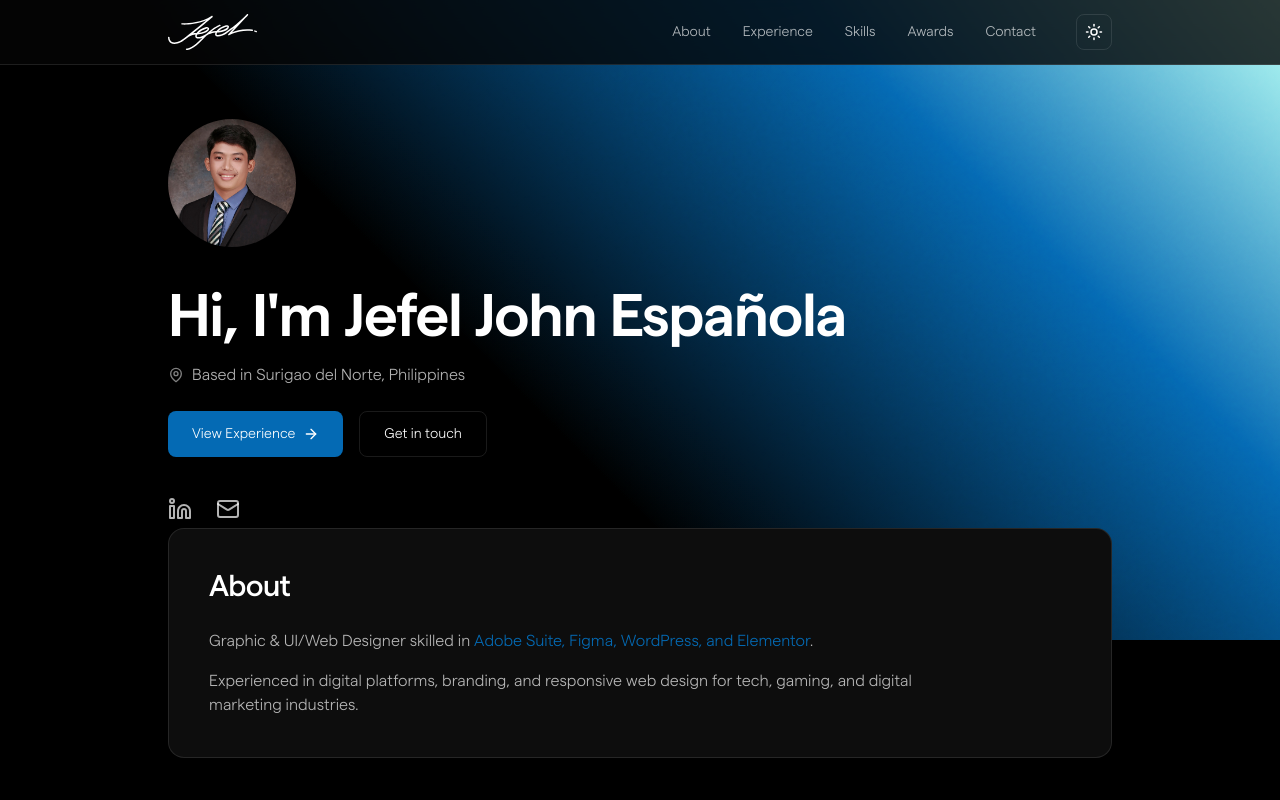
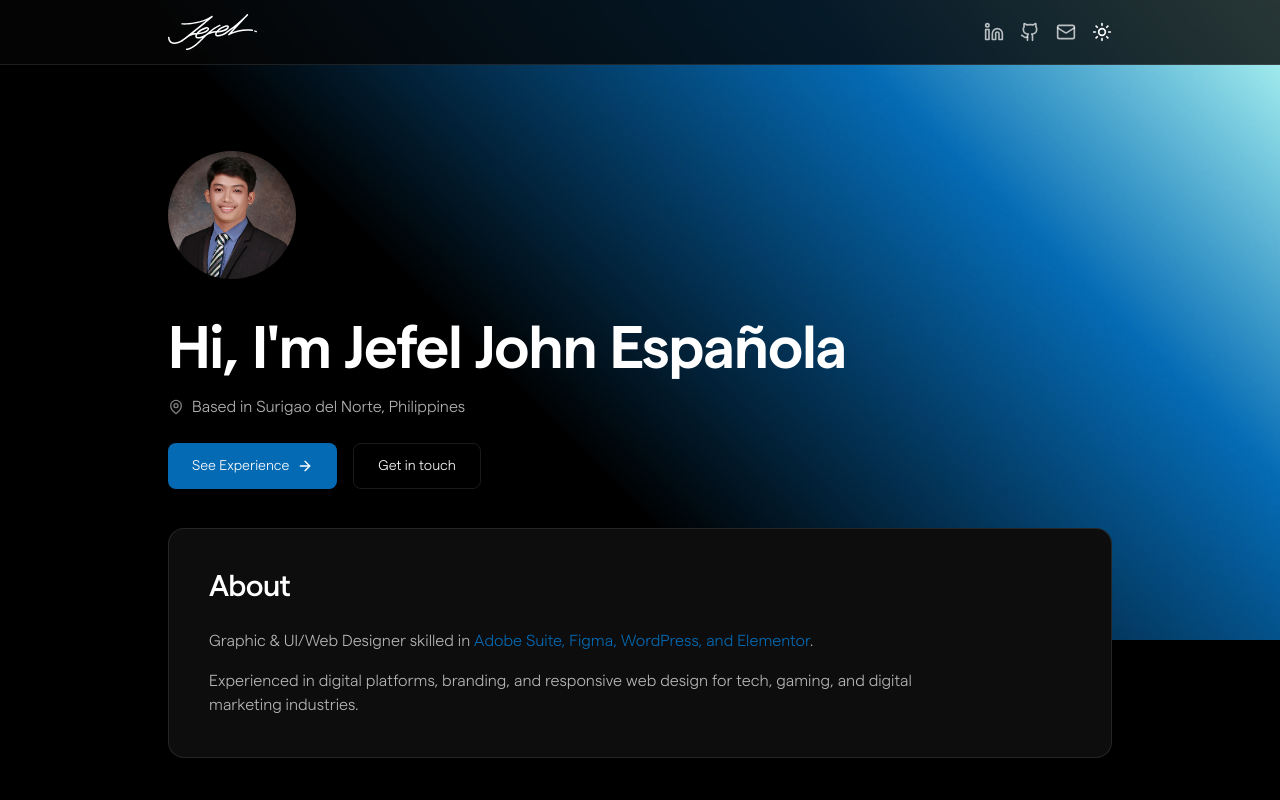
Before and after one commit to jefel-design/jefel-espanola, a React (Vite) app: page / in a window 1280 px wide. Shown: the top 800 px of the page. Built offline with nearby package versions, Linux system fonts and the light colour scheme.

Commit message:
Changes in header hav and hero icons

```diff
--- a/src/components/Header.tsx
+++ b/src/components/Header.tsx
@@ -1,13 +1,11 @@
-import { Menu, X, Sun, Moon } from 'lucide-react';
+import { Github, Linkedin, Mail, Moon, Sun } from 'lucide-react';
 import { useState, useEffect } from 'react';
 
 export function Header() {
-  const [isMenuOpen, setIsMenuOpen] = useState(false);
   const [isLight, setIsLight] = useState(false);
 
   useEffect(() => {
     const savedTheme = localStorage.getItem('theme');
-
     if (savedTheme === 'light') {
       document.documentElement.classList.add('light-theme');
       document.documentElement.classList.remove('dark-theme');
@@ -19,14 +17,6 @@ export function Header() {
     }
   }, []);
 
-  const scrollToSection = (sectionId: string) => {
-    const element = document.getElementById(sectionId);
-    if (element) {
-      element.scrollIntoView({ behavior: 'smooth' });
-      setIsMenuOpen(false);
-    }
-  };
-
   const toggleTheme = () => {
     if (isLight) {
       document.documentElement.classList.remove('light-theme');
@@ -37,17 +27,19 @@ export function Header() {
       document.documentElement.classList.add('light-theme');
       localStorage.setItem('theme', 'light');
     }
-
     setIsLight(!isLight);
   };
 
-  const navItems = ['about', 'experience', 'skills', 'awards', 'contact'];
+  const scrollToHero = () => {
+    const element = document.getElementById('hero');
+    if (element) element.scrollIntoView({ behavior: 'smooth' });
+  };
 
   return (
     <header
       className="fixed top-0 left-0 right-0 z-50 backdrop-blur-md border-b transition-colors duration-300"
       style={{
-        backgroundColor: 'rgba(var(--bg-primary-rgb), 0.8)', // 20% transparent (80% opaque)
+        backgroundColor: 'rgba(var(--bg-primary-rgb), 0.8)',
         borderColor: 'var(--border)'
       }}
     >
@@ -56,7 +48,7 @@ export function Header() {
 
           {/* Logo */}
           <button
-            onClick={() => scrollToSection('hero')}
+            onClick={scrollToHero}
             className="group flex items-center"
             aria-label="Go to home"
           >
@@ -67,83 +59,49 @@ export function Header() {
             />
           </button>
 
-          {/* Desktop Navigation */}
-          <nav className="hidden md:flex items-center gap-8">
-            {navItems.map((item) => (
-              <button
-                key={item}
-                onClick={() => scrollToSection(item)}
-                className="text-sm font-light capitalize transition-colors duration-300
-                         hover:text-[var(--accent)]"
-                style={{ color: 'var(--text-secondary)' }}
-              >
-                {item}
-              </button>
-            ))}
+          {/* Social Icons + Theme Toggle - Minimal version */}
+          <div className="flex items-center gap-4">
+            <a
+              href="https://linkedin.com/in/yourprofile"
+              target="_blank"
+              rel="noopener noreferrer"
+              className="transition-all duration-300 hover:-translate-y-1 hover:text-[var(--accent)]"
+              style={{ color: 'var(--text-secondary)' }}
+              aria-label="LinkedIn"
+            >
+              <Linkedin size={20} />
+            </a>
 
-            {/* Theme Toggle */}
-            <button
-              onClick={toggleTheme}
-              className="p-2 rounded-lg border transition-all duration-300
-                         flex items-center justify-center ml-2
-                         hover:border-[var(--accent)] hover:text-[var(--accent)]"
-              style={{
-                borderColor: 'var(--border)',
-                color: 'var(--text-primary)'
-              }}
-              aria-label="Toggle theme"
+            <a
+              href="https://github.com/yourprofile"
+              target="_blank"
+              rel="noopener noreferrer"
+              className="transition-all duration-300 hover:-translate-y-1 hover:text-[var(--accent)]"
+              style={{ color: 'var(--text-secondary)' }}
+              aria-label="GitHub"
             >
-              {isLight ? <Moon size={18} /> : <Sun size={18} />}
-            </button>
-          </nav>
+              <Github size={20} />
+            </a>
 
-          {/* Mobile Right Section */}
-          <div className="flex items-center gap-3 md:hidden">
+            <a
+              href="mailto:your.email@example.com"
+              className="transition-all duration-300 hover:-translate-y-1 hover:text-[var(--accent)]"
+              style={{ color: 'var(--text-secondary)' }}
+              aria-label="Email"
+            >
+              <Mail size={20} />
+            </a>
 
             <button
               onClick={toggleTheme}
-              className="p-2 rounded-lg border transition-all duration-300
-                         flex items-center justify-center
-                         hover:border-[var(--accent)] hover:text-[var(--accent)]"
-              style={{
-                borderColor: 'var(--border)',
-                color: 'var(--text-primary)'
-              }}
+              className="transition-all duration-300 hover:-translate-y-1 hover:text-[var(--accent)]"
+              style={{ color: 'var(--text-primary)' }}
               aria-label="Toggle theme"
             >
-              {isLight ? <Moon size={18} /> : <Sun size={18} />}
-            </button>
-
-            <button
-              onClick={() => setIsMenuOpen(!isMenuOpen)}
-              className="p-2 transition-colors hover:text-[var(--accent)]"
-              style={{ color: 'var(--text-secondary)' }}
-              aria-label="Toggle menu"
-            >
-              {isMenuOpen ? <X size={20} /> : <Menu size={20} />}
+              {isLight ? <Moon size={20} /> : <Sun size={20} />}
             </button>
           </div>
         </div>
-
-        {/* Mobile Navigation */}
-        {isMenuOpen && (
-          <nav
-            className="md:hidden py-6 space-y-4 border-t"
-            style={{ borderColor: 'var(--border)' }}
-          >
-            {navItems.map((item) => (
-              <button
-                key={item}
-                onClick={() => scrollToSection(item)}
-                className="block w-full text-left text-sm font-medium capitalize
-                           transition-colors duration-300 hover:text-[var(--accent)]"
-                style={{ color: 'var(--text-secondary)' }}
-              >
-                {item}
-              </button>
-            ))}
-          </nav>
-        )}
       </div>
     </header>
   );
--- a/src/components/Hero.tsx
+++ b/src/components/Hero.tsx
@@ -1,4 +1,4 @@
-import { ArrowRight, Linkedin, Mail, MapPin} from 'lucide-react';
+import { ArrowRight, MapPin } from 'lucide-react';
 
 export function Hero() {
   const scrollToSection = (sectionId: string) => {
@@ -56,7 +56,7 @@ export function Hero() {
             </p>
           </div>
 
-          {/* Buttons (FIXED) */}
+          {/* Buttons */}
           <div className="flex flex-col sm:flex-row gap-4 pt-0">
 
             {/* Primary Button */}
@@ -70,7 +70,7 @@ export function Hero() {
                          hover:bg-[var(--accent-hover)]
                          shadow-sm hover:shadow-md"
             >
-              View Experience
+              See Experience
               <ArrowRight size={16} />
             </button>
 
@@ -90,25 +90,7 @@ export function Hero() {
 
           </div>
 
-          {/* Social Links */}
-          <div className="flex gap-6 pt-4">
-            <a
-              href="https://www.linkedin.com/in/jefel/"
-              target="_blank"
-              rel="noopener noreferrer"
-              className="text-[var(--text-secondary)] hover:text-[var(--accent)] transition-all duration-300"
-              aria-label="LinkedIn Profile"
-            >
-              <Linkedin size={24} />
-            </a>
-            <a
-              href="mailto:jefeljohnmaitem@gmail.com"
-              className="text-[var(--text-secondary)] hover:text-[var(--accent)] transition-all duration-300"
-              aria-label="Email"
-            >
-              <Mail size={24} />
-            </a>
-          </div>
+          {/* Social Links Section - REMOVED */}
 
         </div>
       </div>
```
